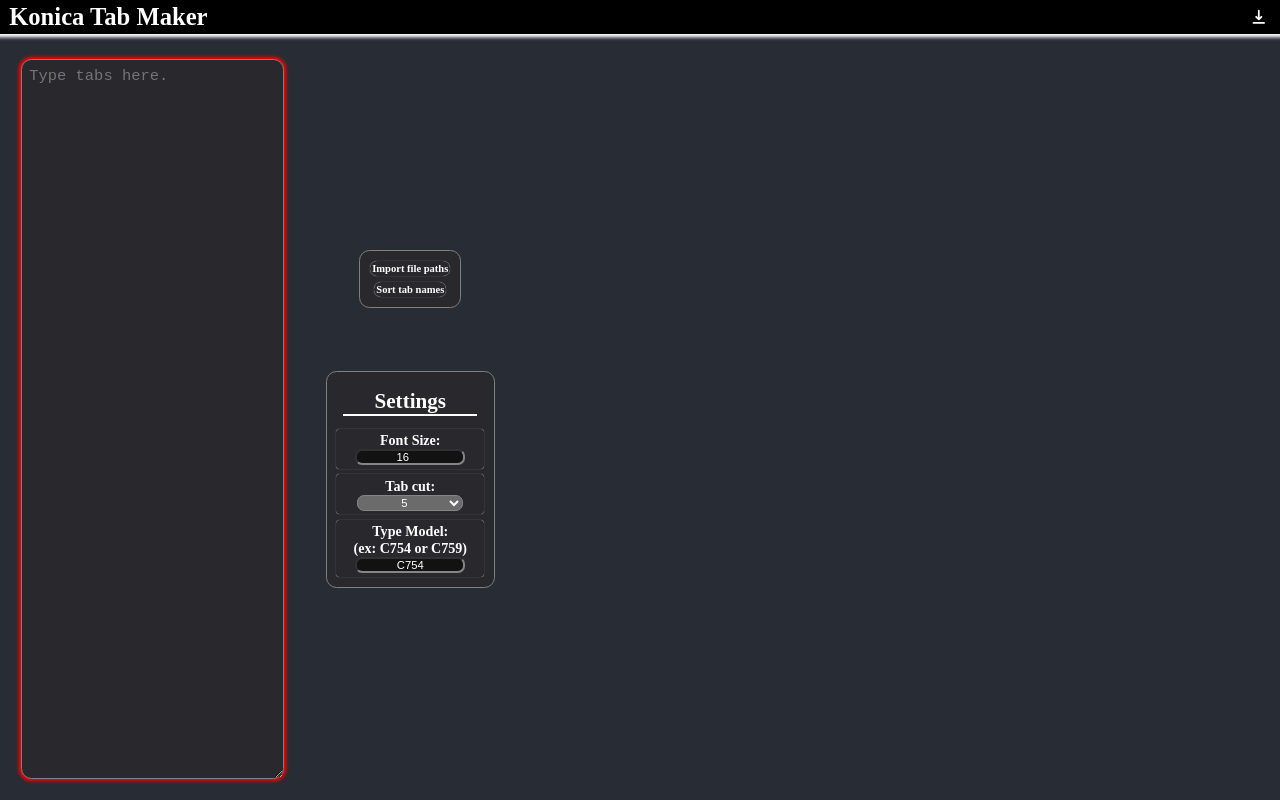
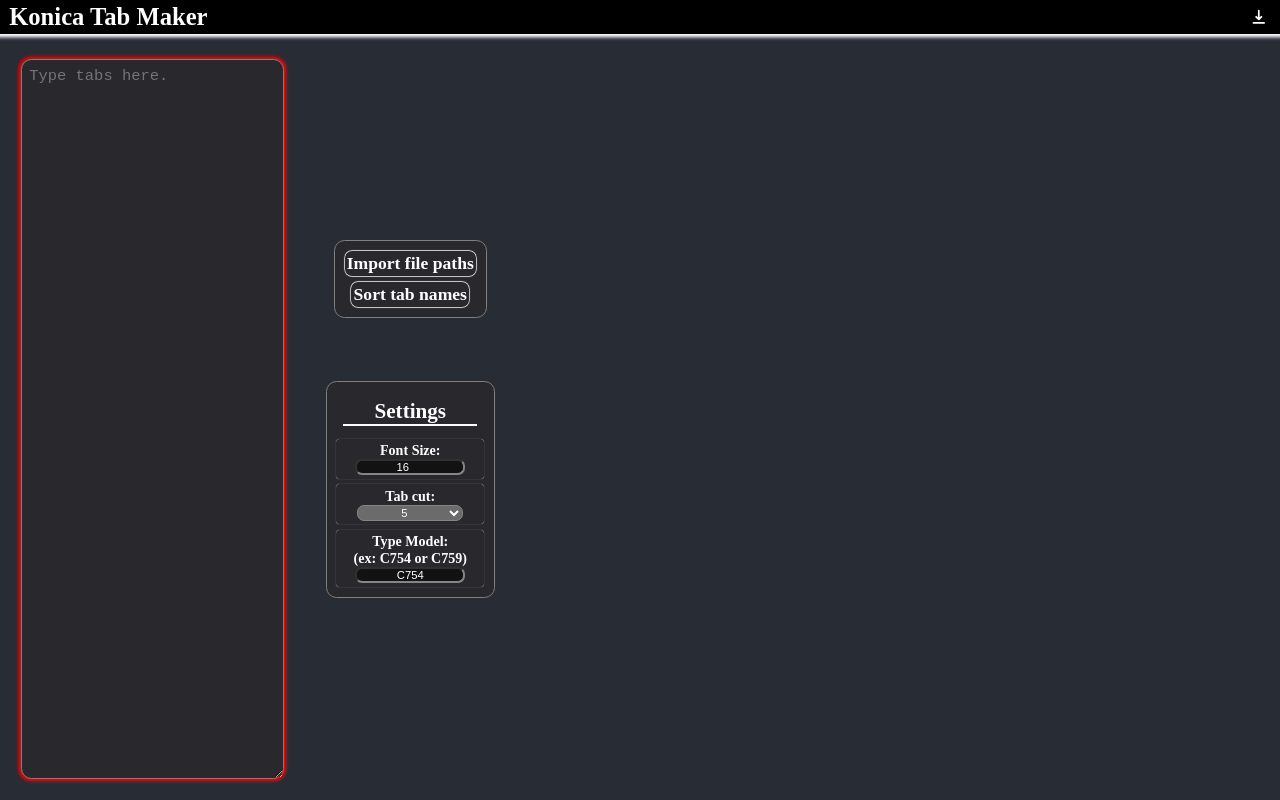
Before and after one commit to peoplestealusernames/konica-minolta-tab-website, a React (Create React App) app: page / in a window 1280 px wide. Built offline with nearby package versions, Linux system fonts and the light colour scheme; the HTML template or start-up script is replaced by a standard one.

Commit message:
App: Import and sort restyle

```diff
--- a/src/App.tsx
+++ b/src/App.tsx
@@ -91,7 +91,7 @@ function App() {
         >
           <MiddleTab
             style={{
-              fontSize: "150%",
+              fontSize: "2.5rem",
               fontWeight: "bold",
               width: "fit-content",
               marginBottom: "6rem",
@@ -99,12 +99,12 @@ function App() {
           >
             <ContextButton style={{
               transition: "box-shadow 250ms linear",
-              boxShadow: "0 0 0.1rem 0 white",
-              borderRadius: "1rem"
+              boxShadow: "0 0 0.1rem 0.1rem white",
+              borderRadius: "1rem",
             }}
               hoverStyle={{
                 color: "inherit",
-                boxShadow: "0 0 0.1rem 0 white, 0 0 0.2rem 0.2rem red",
+                boxShadow: "0 0 0.1rem 0.1rem white, 0 0 0.2rem 0.2rem red",
               }}
               onMouseDown={() => { setpastePopup(true) }}
             >
@@ -112,11 +112,12 @@ function App() {
             </ContextButton>
             <ContextButton style={{
               transition: "box-shadow 250ms linear",
-              boxShadow: "0 0 0.1rem 0 white",
-              borderRadius: "1rem"
+              boxShadow: "0 0 0.1rem 0.1rem white",
+              borderRadius: "1rem",
             }}
               hoverStyle={{
-                boxShadow: "0 0 0.1rem 0 white, 0 0 0.2rem 0.2rem red",
+                color: "inherit",
+                boxShadow: "0 0 0.1rem 0.1rem white, 0 0 0.2rem 0.2rem red",
               }}
               onMouseDown={() => { EditorChange(input.split("\n").sort(sortWithNumber).join("\n")) }}
             >
```
